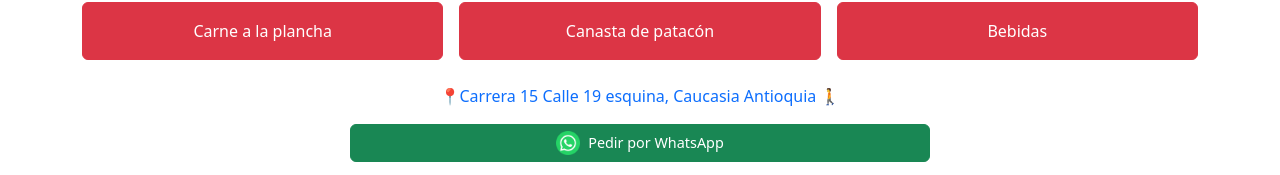
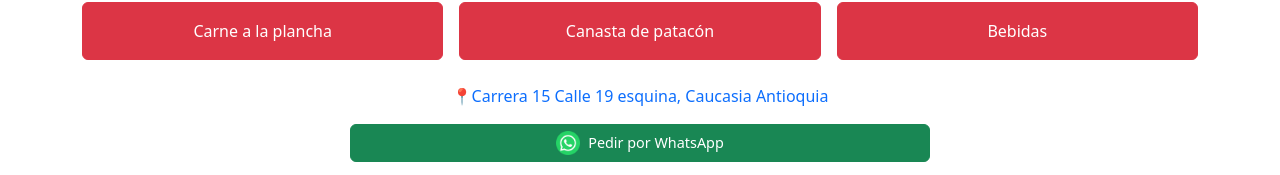
Before and after one commit to donde-el-mocho-nuestro-menu/MenuDeComidasRapidas, a plain HTML site: page index.html in a window 1280 px wide. Shown: the part 416-591 px from the top of the page. Drawn offline with nearby package versions, Linux system fonts and the light colour scheme.

Commit message:
quinto commit

```diff
--- a/index.html
+++ b/index.html
@@ -50,7 +50,7 @@
                 </div>
                 </div>
                 <div class="text-center mt-4">
-                    <p><a href="https://maps.app.goo.gl/w2Df1PdHsL7GrUHz6" target="_blank" class="text-decoration-none">📍Carrera 15 Calle 19 esquina, Caucasia Antioquia 🚶</a></p>
+                    <p><a href="https://maps.app.goo.gl/w2Df1PdHsL7GrUHz6" target="_blank" class="text-decoration-none">📍Carrera 15 Calle 19 esquina, Caucasia Antioquia</a></p>
                     <a href="https://wa.me/3054820331?text=¡Hola!%20Quiero%20hacer%20un%20pedido." class="btn btn-success btn-whatsapp" target="_blank">
                         <img src="./imagenes/WhatsApp.png" alt="WhatsApp Logo">Pedir por WhatsApp
                     </a>
```
